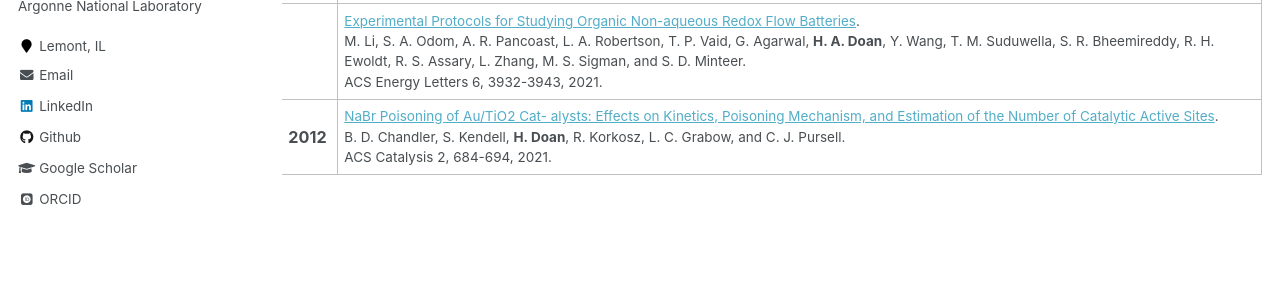
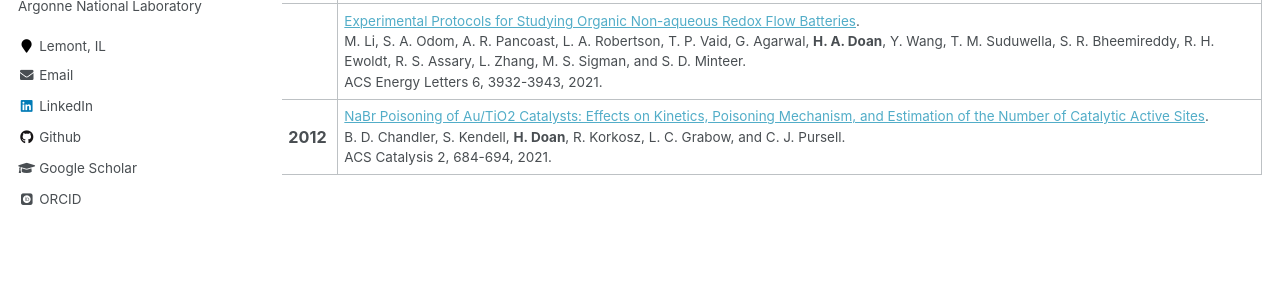
Before and after one commit to hieuadoan/hieuadoan.github.io, a Jekyll site: the page built from _pages/publications.md, in a window 1280 px wide. Shown: the part 361-661 px from the top of the page. Built offline with Jekyll 4.4.1, drawn with Linux system fonts in a browser that asks for light colours; some web fonts are replaced.

Commit message:
fix typo

```diff
--- a/_pages/publications.md
+++ b/_pages/publications.md
@@ -98,7 +98,7 @@ Note: * = Equal Contribution
 		</td>
 		<td class="publication">
 			<span class="pubtitle">
-				<a href="https://pubs.acs.org/doi/abs/10.1021/cs200693g">NaBr Poisoning of Au/TiO2 Cat- alysts: Effects on Kinetics, Poisoning Mechanism, and Estimation of the Number of Catalytic Active Sites</a>.
+				<a href="https://pubs.acs.org/doi/abs/10.1021/cs200693g">NaBr Poisoning of Au/TiO2 Catalysts: Effects on Kinetics, Poisoning Mechanism, and Estimation of the Number of Catalytic Active Sites</a>.
 			</span><br />
 			<span class="authors">
 				B. D. Chandler, S. Kendell, <b>H. Doan</b>, R. Korkosz, L. C. Grabow, and C. J. Pursell.
```
